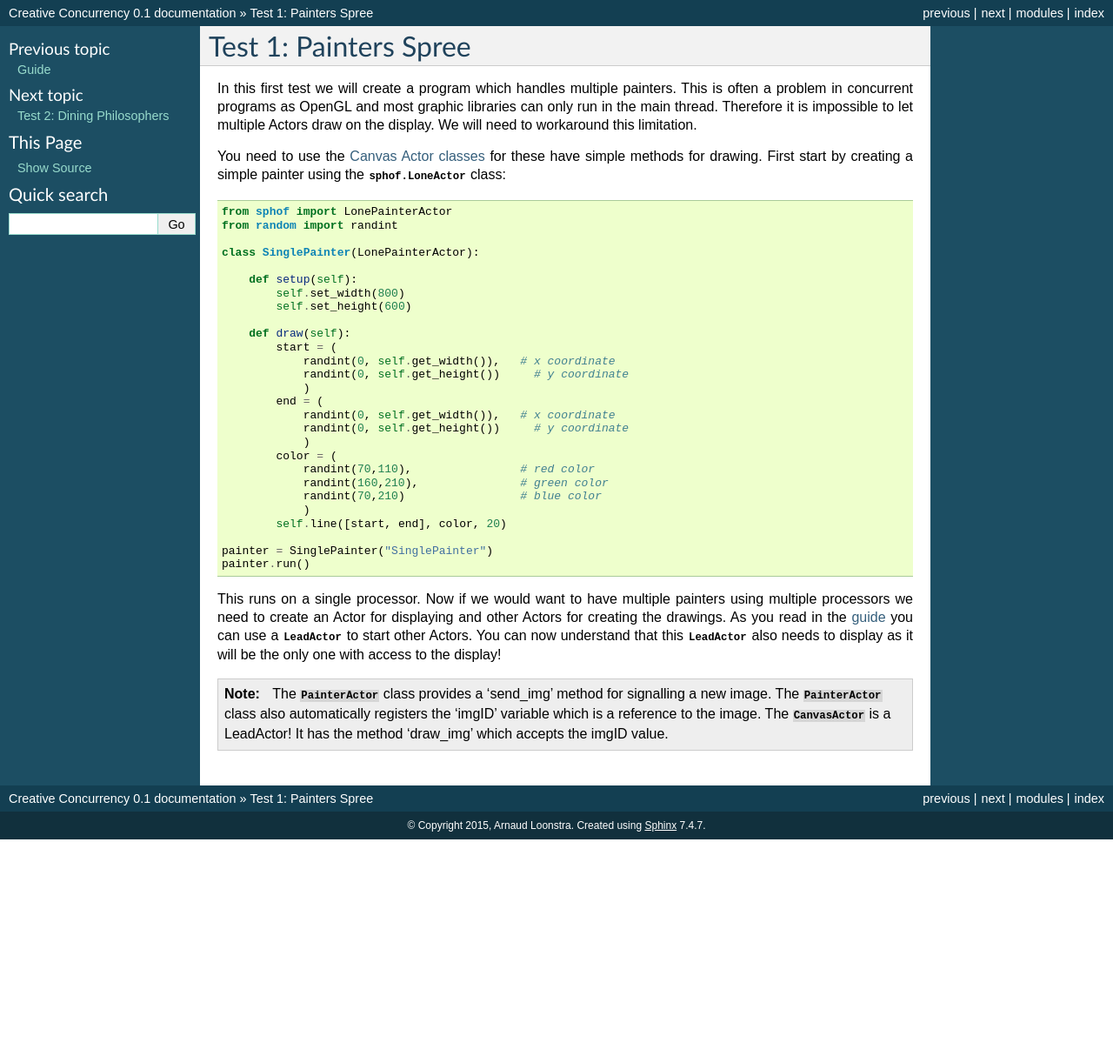
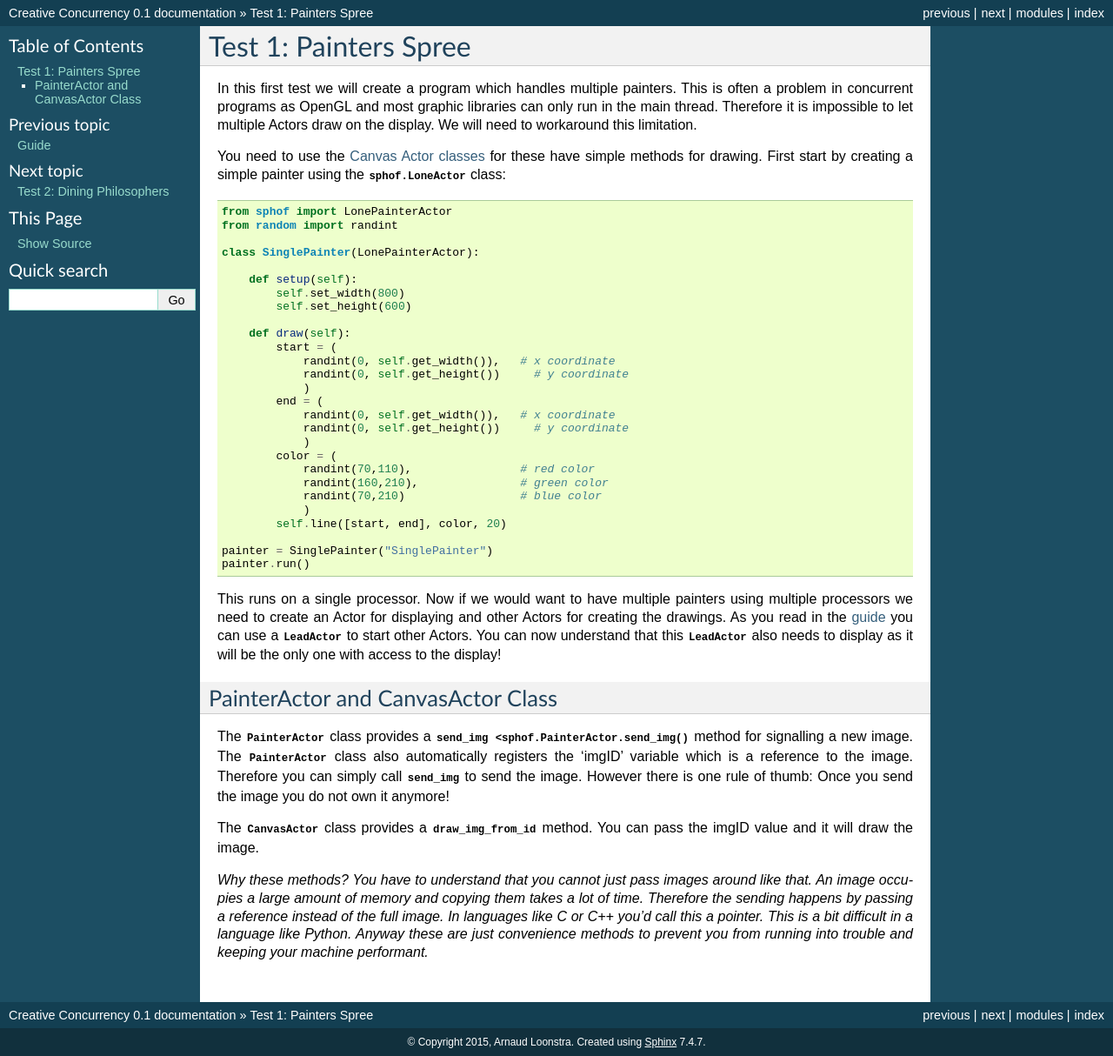
Before and after one commit to sphaero/sphof, a Sphinx documentation site: the page built from docs/test1.rst, in a window 1280 px wide. Shown: the whole page at 87% size. Built offline with Sphinx 7.4.7, drawn with Linux system fonts in a browser that asks for light colours; pages that are not in the unit, such as notebooks, are missing from menus; before the commit the page ends 965 px from its top, so only the background shows below that.

Commit message:
send_img also calls reset now more explanation of test1

```diff
--- a/docs/test1.rst
+++ b/docs/test1.rst
@@ -49,9 +49,25 @@ other Actors. You can now understand that this :py:class:`LeadActor`
 also needs to display as it will be the only one with access to the
 display!
 
-.. note::
-    The :py:class:`PainterActor <sphof.PainterActor>` class provides a 'send_img' method for
-    signalling a new image. The :py:class:`PainterActor <sphof.PainterActor>`
-    class also automatically registers the 'imgID' variable which is a
-    reference to the image. The :py:class:`CanvasActor <sphof.CanvasActor>`
-    is a LeadActor! It has the method 'draw_img' which accepts the imgID value.
+PainterActor and CanvasActor Class
+##################################
+
+The :py:class:`PainterActor <sphof.PainterActor>` class provides a
+:py:meth:`send_img <sphof.PainterActor.send_img` method for
+signalling a new image. The :py:class:`PainterActor <sphof.PainterActor>`
+class also automatically registers the 'imgID' variable which is a
+reference to the image. Therefore you can simply call :py:meth:`send_img <sphof.PainterActor.send_img>`
+to send the image. However there is one rule of thumb: Once you send the
+image you do not own it anymore!
+
+The :py:class:`CanvasActor <sphof.PainterActor>` class provides a
+:py:meth:`draw_img_from_id <sphof.CanvasActor.draw_img_from_id>` method.
+You can pass the imgID value and it will draw the image.
+
+*Why these methods? You have to understand that you cannot just pass images
+around like that. An image occupies a large amount of memory and copying
+them takes a lot of time. Therefore the sending happens by passing a
+reference instead of the full image. In languages like C or C++ you'd
+call this a pointer. This is a bit difficult in a language like Python.
+Anyway these are just convenience methods to prevent you from running
+into trouble and keeping your machine performant.*
--- a/mypainter.py
+++ b/mypainter.py
@@ -12,7 +12,6 @@ class MyPainter(PainterActor):
         self.count += 1
         if self.count > 60 and len(sphof.shared_ns) < 8:
             self.send_img()
-            self.reset()
             self.count = 0
             #print(self.count)
 
```
Also changed, not shown: 1 other file.
